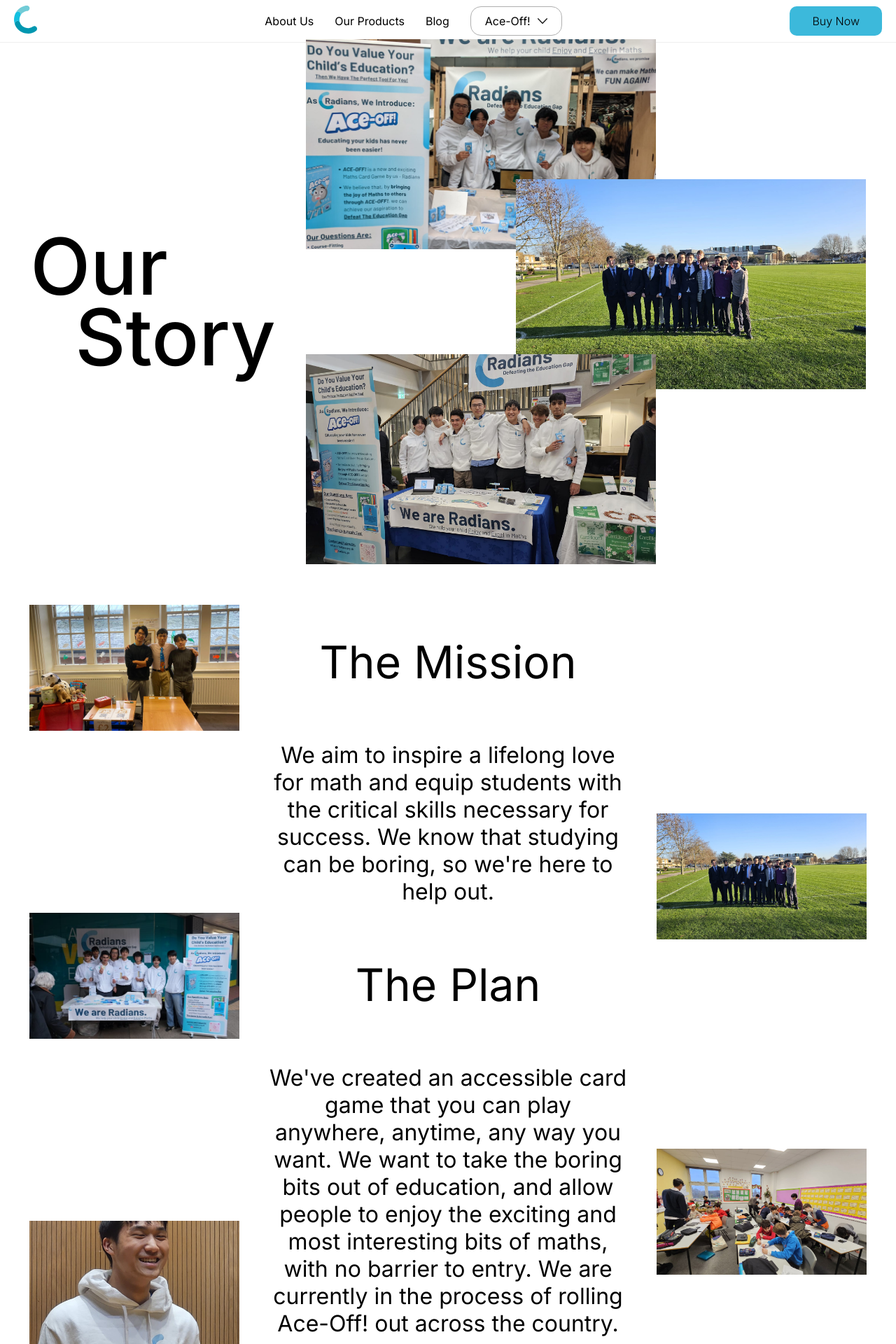
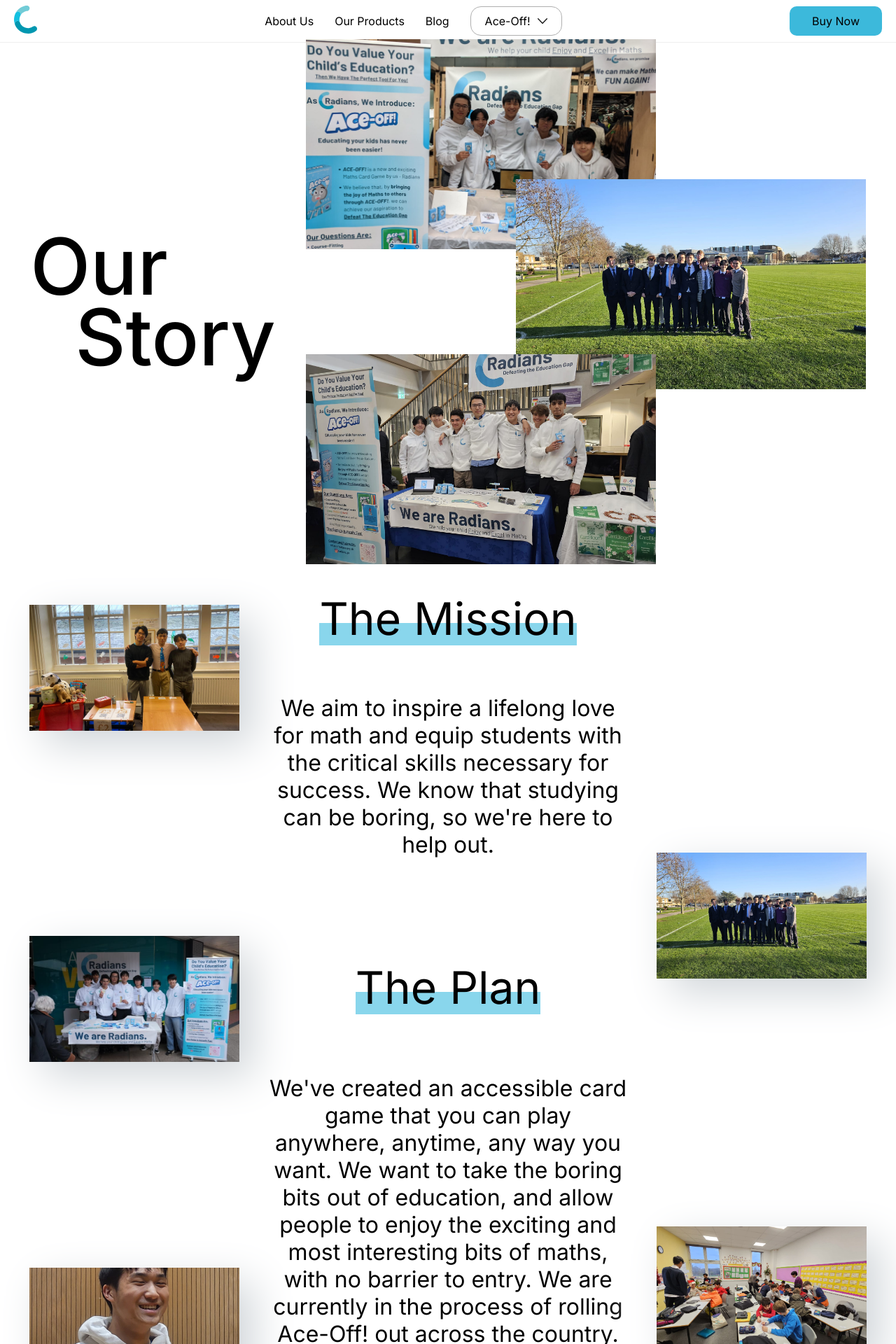
Before and after one commit to ansaria11/3exper, a Next.js app: page /about in a window 1280 px wide. Shown: the top 1920 px of the page at 70% size. Built offline with nearby package versions, Linux system fonts and the light colour scheme.

Commit message:
font changes + image shadow

```diff
--- a/src/components/CardFront/index.js
+++ b/src/components/CardFront/index.js
@@ -6,7 +6,7 @@
 
 export default function CardFront() {
     return (
-        <div className={cn(s.container, inter.className)}>
+        <div className={cn(s.container, )}>
             <img className={cn(s.image)} src="./images/Q11front4K.png"/>
             <div className={cn(s.pointer, s.p1)}/>
             <p className={cn(s.text, s.t1)}>&quot;Ace-Off!&quot; contains 56 uniquely designed questions</p>
--- a/src/components/CustButton/index.js
+++ b/src/components/CustButton/index.js
@@ -7,7 +7,7 @@
 
 export default function CustButton({href, children, className, onClick}) {
     return (
-            <a className={cn(className, s.button, inter.className)} href={href} onClick={onClick}>
+            <a className={cn(className, s.button, )} href={href} onClick={onClick}>
                 {children}
             </a>
     )
--- a/src/components/CustNavbar/index.js
+++ b/src/components/CustNavbar/index.js
@@ -17,7 +17,7 @@
                 </Link>
 
             </div>
-            <div className={cn(s.links, inter.className)}>
+            <div className={cn(s.links, )}>
                 <Link href="/about" className={cn(s.text)}>
                     About Us
                 </Link>
--- a/src/components/Header/index.js
+++ b/src/components/Header/index.js
@@ -15,12 +15,12 @@
         <section className={cn(s.container)}>
             <div className={cn(s.textContainer, barlowTitle.className)}>
                 <h1 className={cn(s.h1)}><span className={cn(s.colouredWord)}>Defeating</span> the Education Gap</h1>
-                <h3 className={cn(s.h3, inter.className)}>One card at a time.</h3>
+                <h3 className={cn(s.h3, )}>One card at a time.</h3>
                 <div className={cn(s.buttonRow)}>
                     <CustButton className={cn(s.button1)} href="mailto:ansaria@stpaulsschool.org.uk">Get In Contact</CustButton>
                     <CustButton className={cn(s.button2)} onClick={scrollFunc}>Learn More</CustButton>
                 </div>
-                <div className={cn(s.scrollIndicator, inter.className)}>
+                <div className={cn(s.scrollIndicator, )}>
                     <img className={cn(s.mouseImg)} src="./images/mouse.svg"/>
                     <p className={cn(s.scrollText)}>scroll to explore</p>
                 </div>
--- a/src/components/Stats/index.js
+++ b/src/components/Stats/index.js
@@ -9,7 +9,7 @@
     return (
         <div className={cn(s.containerCol)}>
             <TopDiv/>
-            <div className={cn(s.container, inter.className)}>
+            <div className={cn(s.container, )}>
                 <div className={cn(s.statRow)}>
                     <p><span className={cn(s.highlightedText)}>37%</span> of students felt completely dissatisfied with their education</p>
                 </div>
--- a/src/components/WhoWeAre/WhoWeAre.module.scss
+++ b/src/components/WhoWeAre/WhoWeAre.module.scss
@@ -63,11 +63,23 @@
     flex-direction: column;
     text-align: center;
     width: 40%;
+    justify-content: space-evenly;
+    gap: 10em;
+}
+
+.sectionContainer {
+    display: flex;
+    flex-direction: column;
+    justify-content: center;
+    gap: 10%;
 }
 
 .sectionTitle {
+    display: inline-block;
     font-size: 4em;
     font-weight: 400;
+    margin: 0;
+    box-shadow: inset 0 -0.5em 0 #89d6ec;
 }
 
 .sectionText {
@@ -77,6 +89,9 @@
 .mainImage {
     width: 300px;
     height: 180px;
+    box-shadow:  20px 20px 60px #d0d5d9,
+                -20px -20px 60px #ffffff;
+
 }
 
 .leftImage {
--- a/src/components/WhoWeAre/index.js
+++ b/src/components/WhoWeAre/index.js
@@ -28,22 +28,34 @@
                     <img className={cn(s.mainImage)} src="./images/ourstory/jacobaward1.jpg"/>
                 </div>
                 <div className={cn(s.textColumn)}>
+                    <div className={cn(s.sectionContainer)}>
+                        <div>
                             <h1 className={cn(s.sectionTitle)}>The Mission</h1>
+                        </div>
                         <p className={cn(s.sectionText)}>
                             We aim to inspire a lifelong love for math and equip students with the critical skills necessary for success. We know that studying can be boring,
                             so we&apos;re here to help out.
                         </p>
+                    </div>
+                    <div className={cn(s.sectionContainer)}>
+                        <div>
                             <h1 className={cn(s.sectionTitle)}>The Plan</h1>
+                        </div>
                         <p className={cn(s.sectionText)}>
                             We&apos;ve created an accessible card game that you can play anywhere, anytime, any way you want. We want to take the boring bits out of education, and allow
                             people to enjoy the exciting and most interesting bits of maths, with no barrier to entry. We are currently in the process of rolling Ace-Off! out across the country.
                         </p>
+                    </div>
+                    <div className={cn(s.sectionContainer)}>
+                        <div>
                             <h1 className={cn(s.sectionTitle)}>Our Values</h1>
+                        </div>
                         <p className={cn(s.sectionText)}>
                         Inclusivity: We want to make our product accessible to everyone, to ensure Ace-Off!  has a meaningful impact.
                         Empowerment: We want to empower students with the necessary skills for success.
                         Sustainability: We care about the future of our planet and want to ensure Ace-Off! contributes positively to  the environment.
                         </p>
+                    </div>
                     <div className={cn(s.teamContainer)}>
 
                     </div>
--- a/src/components/Why/index.js
+++ b/src/components/Why/index.js
@@ -7,8 +7,8 @@
 export default function Why() {
     return (
         <div className={cn(s.container)}>
-            <h1 className={cn(s.h1, inter.className)}>Seriously... A Card Game?</h1>
-            <div className={cn(s.cardContainer, inter.className)}>
+            <h1 className={cn(s.h1, )}>Seriously... A Card Game?</h1>
+            <div className={cn(s.cardContainer, )}>
                 <div className={cn(s.card)}>
                     <img src="./images/competition.png" className={cn(s.image)}/>
                     <h3 className={cn(s.cardTitle)}>Inspiring Competition</h3>
--- a/src/layout/index.js
+++ b/src/layout/index.js
@@ -3,10 +3,11 @@
 import s from "./layout.module.scss"
 import cn from "clsx"
 import CustNavbar from "@/components/CustNavbar"
-import { Inter } from "next/font/google"
+import { Inter, Barlow } from "next/font/google"
 import Footer from "@/components/Footer"
 
 const inter = Inter({ subsets: ["latin"] });
+const barlow = Barlow({subsets: ["latin"], weight: "500"})
 
 export default function Layout({children}) {
     const lenis = useLenis(({scroll}) => {
--- a/src/layout/layout.module.scss
+++ b/src/layout/layout.module.scss
@@ -2,4 +2,5 @@
     display:block;
     position: relative;
     background-color: #ffffff;
+    font-family: GoldplayBold;
 }
--- a/src/pages/home/index.js
+++ b/src/pages/home/index.js
@@ -18,7 +18,7 @@
 import { useRef } from "react";
 
 const inter = Inter({ subsets: ["latin"] });
-//             <h2 className={cn("h3", s.radSlogan, inter.className)}>Defeating the education gap</h2>
+//             <h2 className={cn("h3", s.radSlogan, )}>Defeating the education gap</h2>
 export default function Home() {
 
   const lenis = useLenis()
@@ -36,7 +36,7 @@
   return (
     <>
       <Layout>
-        <div className={cn(s.container, inter.className)}>
+        <div className={cn(s.container, )}>
             <Header scrollFunc={learnMoreFunc} />
             <Stats/>
             <Introduction inputRef={introRef} />
--- a/src/styles/globals.scss
+++ b/src/styles/globals.scss
@@ -1,3 +1,12 @@
+@font-face {
+    font-family: Goldplay;
+    src: url("/fonts/Goldplay-Alt-Black.otf");
+}
+@font-face {
+    font-family: GoldplayBold;
+    src: url("/fonts/Goldplay Alt SemiBold.otf");
+}
+
 body {
 
     margin: 0;
```
Also changed, not shown: public/fonts/Goldplay Alt SemiBold.otf (added), public/fonts/Goldplay-Alt-Black.otf (added). Lines whose indentation alone changed are shown as unchanged.
